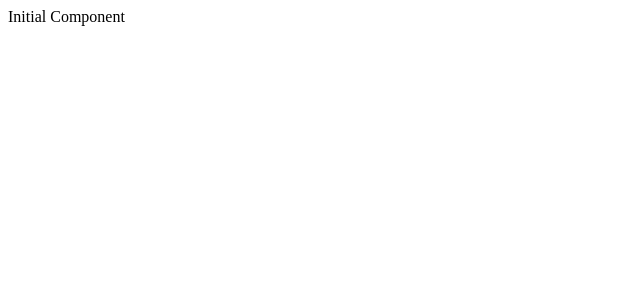
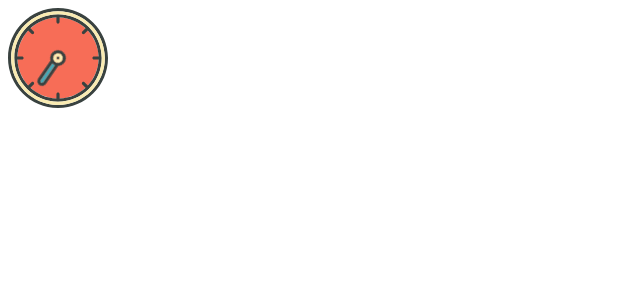
Before and after one commit to BogdanTyelnyy/lnu-front-end-exam, a React (Vite) app: page / in a window 1280 px wide. Shown: the top 300 px of the page, without its empty margins (0-640 px from the left). Built offline with nearby package versions, Linux system fonts and the light colour scheme.

Commit message:
added clock animation

```diff
--- a/src/App.jsx
+++ b/src/App.jsx
@@ -1,8 +1,11 @@
+import Picture from "./components/Picture/Picture";
 
-function App() {
+export default function App() {
   return (
-    <div>Initial Component</div>
+    <>
+      <Picture id={"dial"} src={"dial.svg"} width={100}>
+        <Picture id={"arrow"} src={"arrow.svg"} width={100}/>
+      </Picture>
+    </>
   );
 }
-
-export default App;
--- /dev/null
+++ b/src/components/Picture/Picture.jsx
@@ -0,0 +1,9 @@
+
+export default function Picture({id, src, width, children}) {
+    return(
+        <div>
+            <img id={id} src={src} width={width}/>
+            <>{children}</>
+        </div>
+    );
+}
--- a/src/index.css
+++ b/src/index.css
@@ -0,0 +1,16 @@
+#dial {
+  position: absolute;
+}
+
+#arrow {
+  position: absolute;
+  z-index: 1000;
+  animation: clock linear;
+  animation-duration: 5s;
+  animation-iteration-count: infinite;
+}
+
+@keyframes clock {
+  from {transform: rotateZ(0deg);}
+  to {transform: rotateZ(360deg);}
+}
```
